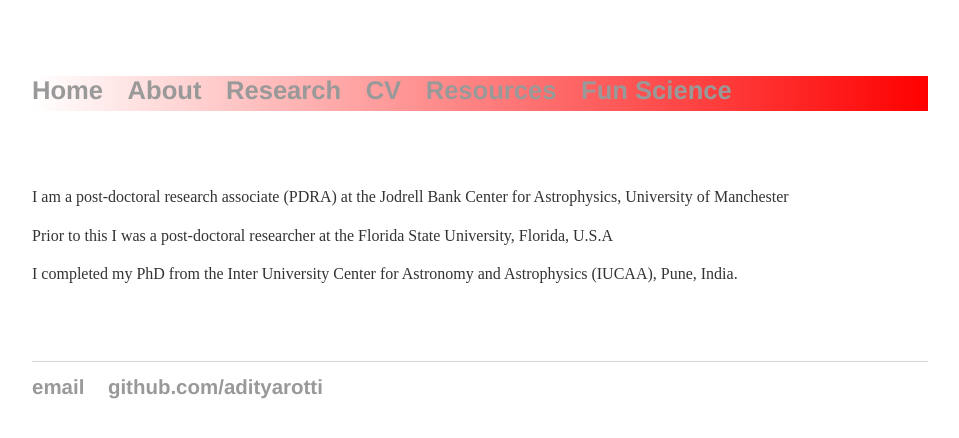
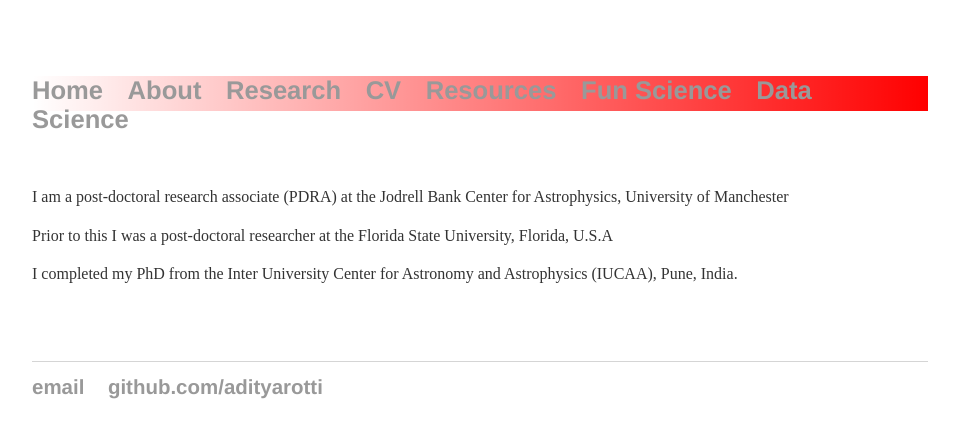
Before and after one commit to adityarotti/adityarotti.github.io, a Jekyll site: the page built from about/index.html, in a window 1280 px wide. Shown: the top 438 px of the page, without its empty margins (160-1119 px from the left). Built offline with Jekyll 4.4.1, drawn with Linux system fonts in a browser that asks for light colours.

Commit message:
added link to data science webpage

```diff
--- a/_layouts/default.html
+++ b/_layouts/default.html
@@ -17,6 +17,7 @@
 				<li><a href="/cv">CV</a></li>
 				<li><a href="/resources">Resources</a></li>
 				<li><a href="/fun_science">Fun Science</a></li>
+				<li><a href="/data_science">Data Science</a></li>
 			</ul>
 		</nav>
 		</div>
```
